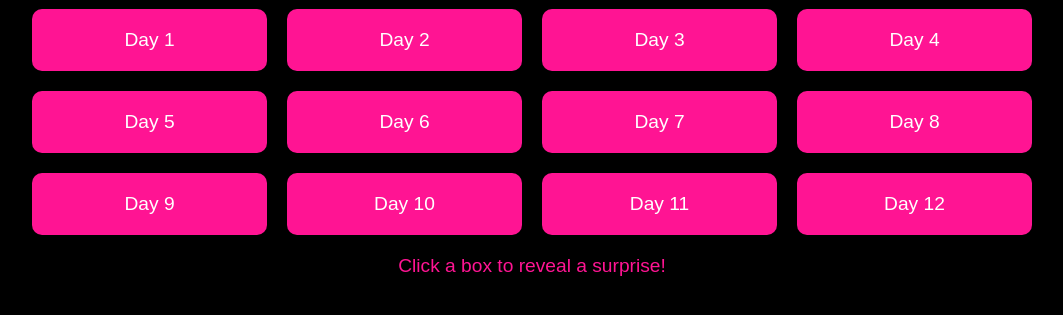
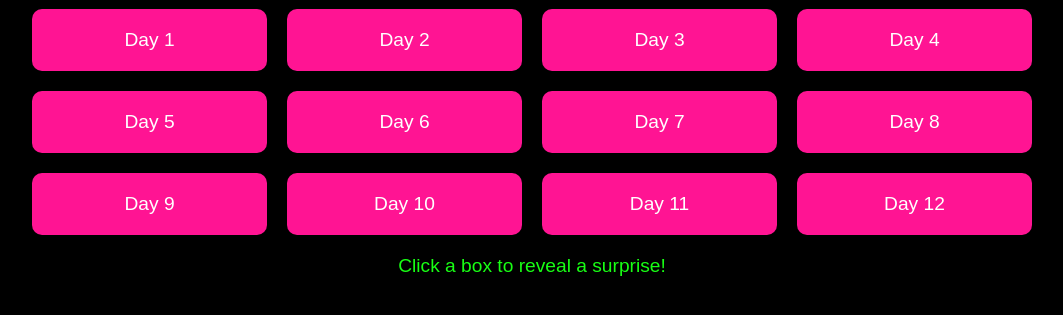
Before and after one commit to jaydemorga/12-Days-Final, a plain HTML site: page index.html in a window 1280 px wide. Shown: the part 301-616 px from the top of the page, without its empty margins (108-1171 px from the left). Drawn offline with Linux system fonts and the light colour scheme.

Commit message:
added green

```diff
--- a/css/styles.css
+++ b/css/styles.css
@@ -58,7 +58,7 @@ h1 {
 
 /* Surprise message */
 #surpriseMessage {
-    color: #FF1493; /* Pink color for surprise message */
+    color: #18ff14; /* Pink color for surprise message */
     text-align: center;
     margin-top: 20px;
     font-size: 1.2rem;
```
